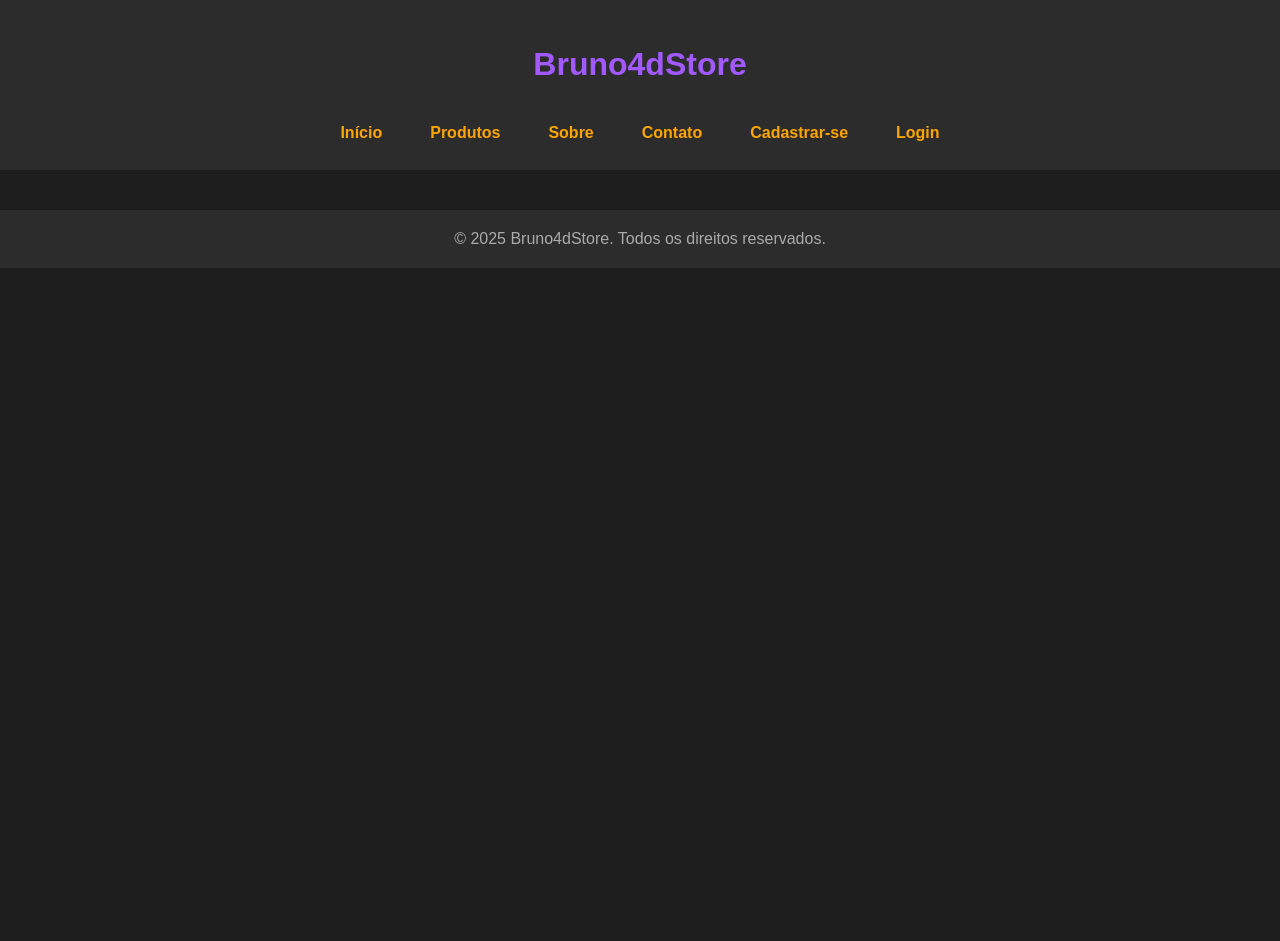
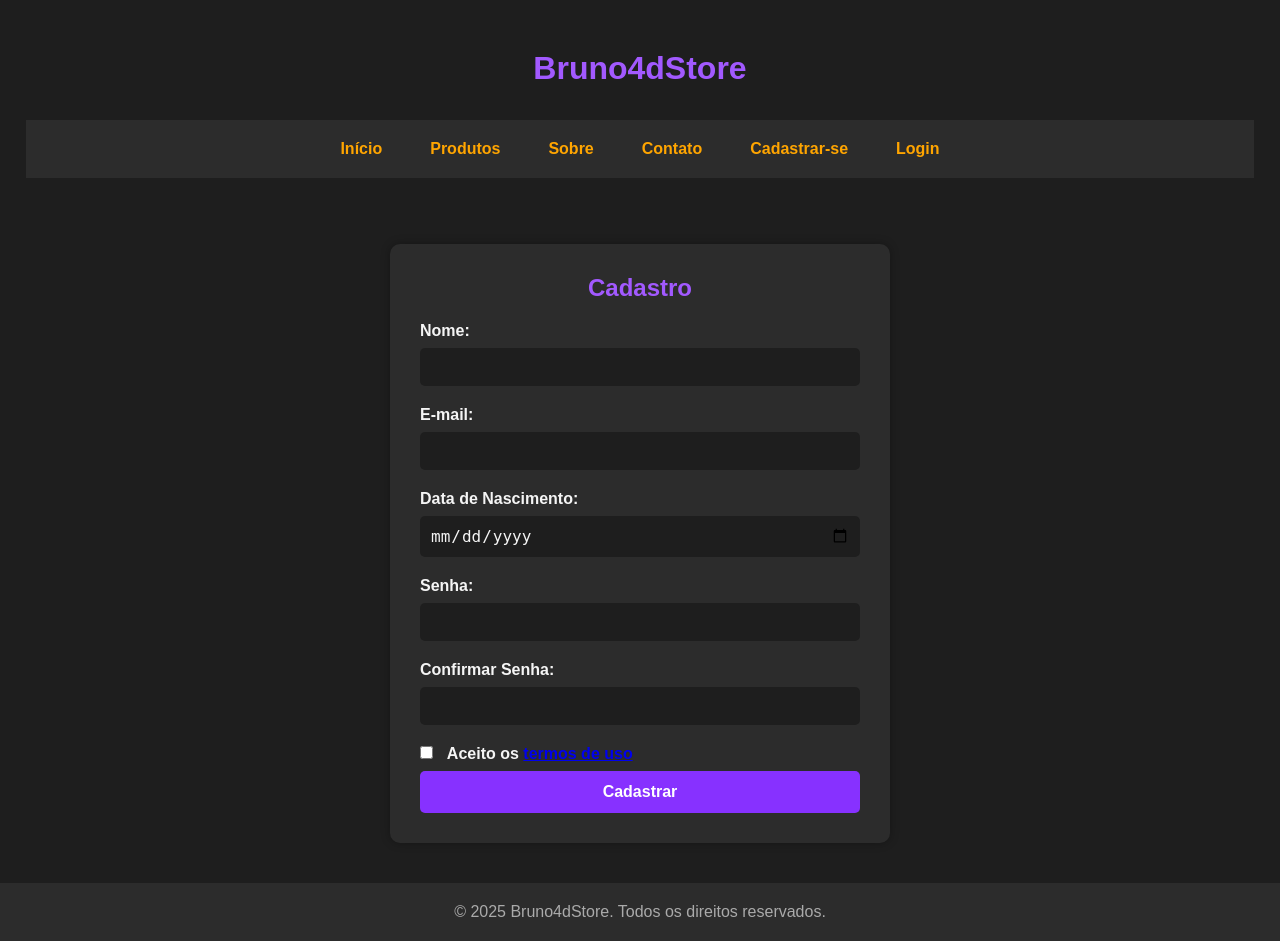
Before and after one commit to alissonadl/Projeto-Loja, a Flask app: page /cadastro in a window 1280 px wide. Before the commit the page ends 268 px from the top, so only its background shows below. Run offline with Flask 3, Linux system fonts and the light colour scheme.

Commit message:
iniciando criação de cadastro

```diff
--- a/app.py
+++ b/app.py
@@ -25,3 +25,7 @@ def cadastro():
 @app.route("/login")
 def login():
     return render_template("login.html")
+
+@app.route("/termos")
+def termos():
+    return render_template("termos_de_uso.html")
--- a/static/style.css
+++ b/static/style.css
@@ -7,13 +7,10 @@
 
 body {
     font-family: Arial, sans-serif;
-    background-color: #1e1e1e; /* Cinza escuro */
+    background-color: #1e1e1e;
     color: #f5f5f5;
 }
 
-.menu_nav {
-
-}
 .container {
     width: 90%;
     max-width: 1200px;
@@ -26,8 +23,8 @@ body {
 
 /* Cabeçalho */
 header {
-    background-color: #2c2c2c;
-    padding: 20px 0;
+    background-color: #1e1e1e;
+    padding: 2%;
 }
 
 header h1 {
@@ -94,7 +91,7 @@ nav a {
 }
 
 .produto button {
-    background-color: #a259ff;
+    background-color: #8731ff;
     color: #fff;
     border: none;
     padding: 10px;
@@ -118,7 +115,7 @@ footer {
 
 /* Banner principal */
 .banner {
-    background: linear-gradient(135deg, #a259ff, #8731ff);
+    background: linear-gradient(135deg, #8733fc, #8731ff);
     padding: 60px 20px;
     border-radius: 10px;
     text-align: center;
@@ -208,6 +205,11 @@ footer {
     font-size: 1.1rem;
 }
 
+.pei {
+    padding-block: 1%;
+    background-color: #2c2c2c;
+}
+
 .menu_nav ul li a {
     display: inline-block;
     padding: 0.5em 1em;
@@ -259,3 +261,71 @@ footer {
         font-size: 1.5rem;
     }
 }
+
+/* Estilo para formulário de cadastro */
+form {
+    background-color: #2c2c2c;
+    padding: 30px;
+    border-radius: 10px;
+    max-width: 500px;
+    margin: 40px auto;
+    box-shadow: 0 0 10px rgba(0, 0, 0, 0.3);
+}
+
+form h2 {
+    text-align: center;
+    color: #a259ff;
+    margin-bottom: 20px;
+}
+
+form label {
+    display: block;
+    margin-bottom: 8px;
+    color: #f5f5f5;
+    font-weight: bold;
+}
+
+form input[type="text"],
+form input[type="email"],
+form input[type="password"],
+form input[type="date"] {
+    width: 100%;
+    padding: 10px;
+    margin-bottom: 20px;
+    border: none;
+    border-radius: 5px;
+    background-color: #1e1e1e;
+    color: #f5f5f5;
+    font-size: 1rem;
+    outline: none;
+    transition: border 0.3s ease;
+}
+
+form input[type="text"]:focus,
+form input[type="email"]:focus,
+form input[type="password"]:focus,
+form input[type="date"]:focus {
+    border: 2px solid #a259ff;
+}
+
+form input[type="checkbox"] {
+    margin-right: 10px;
+    accent-color: #a259ff;
+}
+
+form button[type="submit"] {
+    width: 100%;
+    background-color: #8731ff;
+    color: #fff;
+    padding: 12px;
+    border: none;
+    border-radius: 5px;
+    font-size: 1rem;
+    font-weight: bold;
+    cursor: pointer;
+    transition: background-color 0.3s ease;
+}
+
+form button[type="submit"]:hover {
+    background-color: #a259ff;
+}
--- a/templates/cadastro.html
+++ b/templates/cadastro.html
@@ -1,4 +1,28 @@
-{%extends "template.html"%}
+{% extends "template.html" %}
 {% block conteudo %}
+<form action="/cadastrar" method="post">
+    <h2>Cadastro</h2>
 
+    <label for="nome">Nome:</label>
+    <input type="text" id="nome" name="nome" required>
+
+    <label for="email">E-mail:</label>
+    <input type="email" id="email" name="email" required>
+
+    <label for="data_nascimento">Data de Nascimento:</label>
+    <input type="date" id="data_nascimento" name="data_nascimento" required pattern="\d{2}/\d{2}/\d{4}">
+
+    <label for="senha">Senha:</label>
+    <input type="password" id="senha" name="senha" required>
+
+    <label for="confirma_senha">Confirmar Senha:</label>
+    <input type="password" id="confirma_senha" name="confirma_senha" required>
+
+    <label>
+        <input type="checkbox" id="termos" name="termos" required>
+        Aceito os <a href="/termos" target="_blank">termos de uso</a>
+    </label>
+
+    <button type="submit">Cadastrar</button>
+</form>
 {% endblock %}
--- a/templates/template.html
+++ b/templates/template.html
@@ -11,9 +11,9 @@
         <div class="container" id="barrasup">
             <h1>Bruno4dStore</h1>
         </div>
-        <div >
-            <nav class="menu_nav">
-                <ul>
+        <div class = "menu_nav">
+            <nav>
+                <ul class="pei">
                     <li><a href="{{url_for('inicio')}}">Início</a></li>
                     <li><a href="{{url_for('produtos')}}">Produtos</a></li>
                     <li><a href="{{url_for('sobre')}}">Sobre</a></li>
--- /dev/null
+++ b/templates/termos_de_uso.html
@@ -0,0 +1,4 @@
+{%extends "template.html"%}
+{% block conteudo %}
+
+{% endblock %}
```
